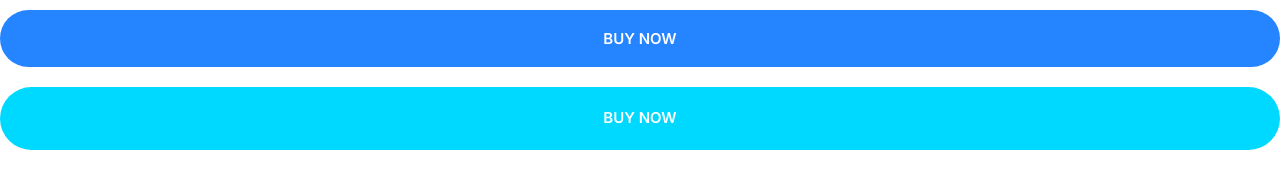
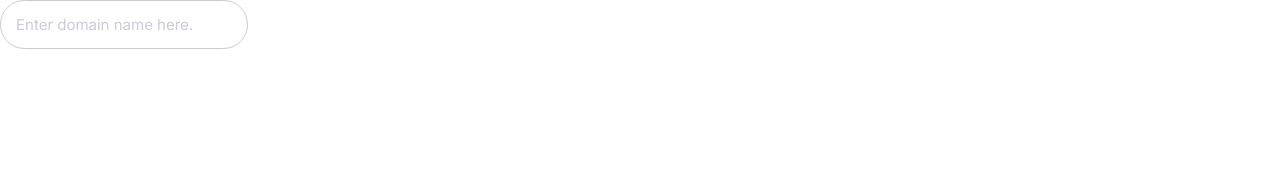
Before and after one commit to shahbazee/shahbazy, a plain HTML site: page index.html in a window 1280 px wide. Drawn offline with Linux system fonts and the light colour scheme.

Commit message:
Define the styles of input.

```diff
--- a/css/styles.css
+++ b/css/styles.css
@@ -237,3 +237,23 @@ a {
         font-size: 1.5rem;
     }
 }
+/*Button*/
+
+.input {
+    border-radius: 30px;
+    border: 1px solid #ccc;
+    color: var(--color-headings);
+    font-size: 2rem;
+    outline: 0;
+    padding: 1.5rem;
+}
+
+::placeholder {
+    color: #cdcbd7;
+}
+
+@media screen and (min-width: 1024px) {
+    .input {
+        font-size: 1.5rem;
+    }
+}
--- a/index.html
+++ b/index.html
@@ -11,7 +11,6 @@
     <title>Document</title>
 </head>
 <body>
-    <button class="btn btn--primary btn--block">buy now</button>
-    <a href="#" class="btn btn--secondary  btn--block">Buy now</a>
+    <input type="text" class="input" placeholder="Enter domain name here.">
 </body>
 </html>
```
Also changed, not shown: components/input.html (added, +1 -0 lines).
